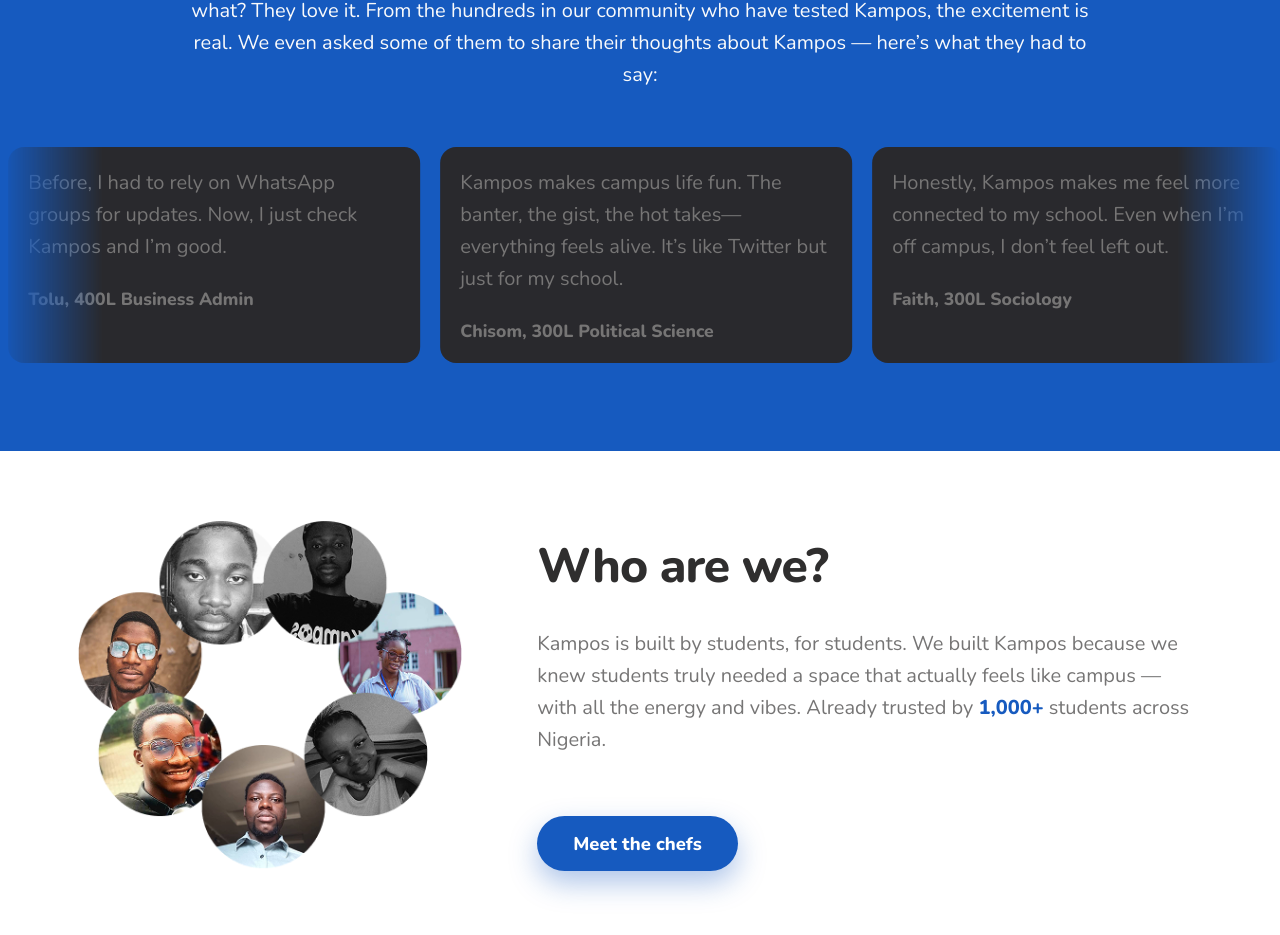
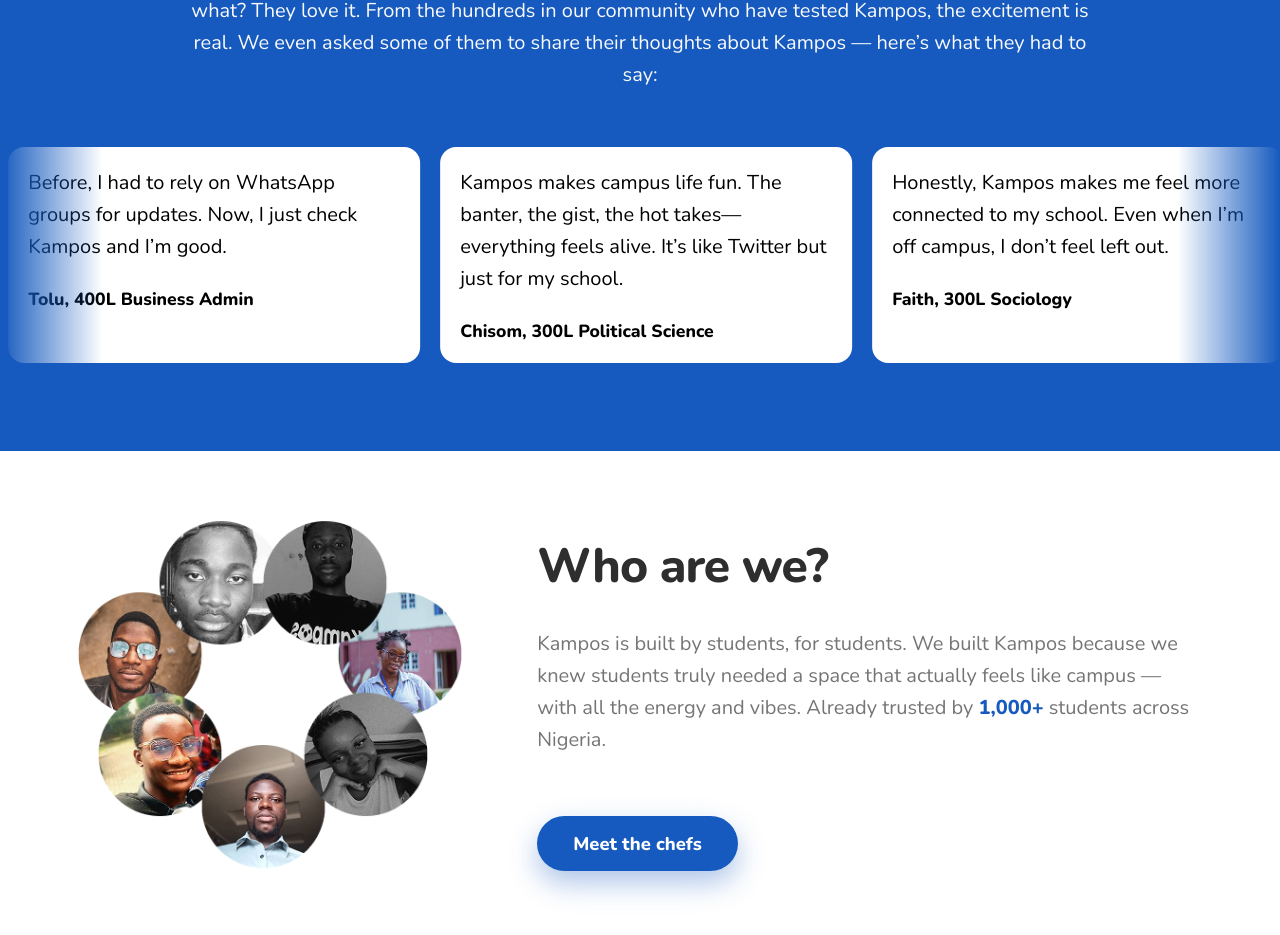
Before and after one commit to Ayotibami/Kampos-website, a React (Create React App) app: page / in a window 1280 px wide. Shown: the part 7309-8244 px from the top of the page. Built offline with nearby package versions, Linux system fonts and the light colour scheme; the HTML template or start-up script is replaced by a standard one.

Commit message:
Style testimonial card white with black text

```diff
--- a/src/SubComponents/Card2/Card2.css
+++ b/src/SubComponents/Card2/Card2.css
@@ -1,7 +1,7 @@
 .card2-div {
   width: min(372px, 88vw);
-  background-color: #29292d;
-  color: #767575;
+  background-color: #ffffff;
+  color: #000000;
   border-radius: 16px;
   padding: 1.25rem;
 }
```
